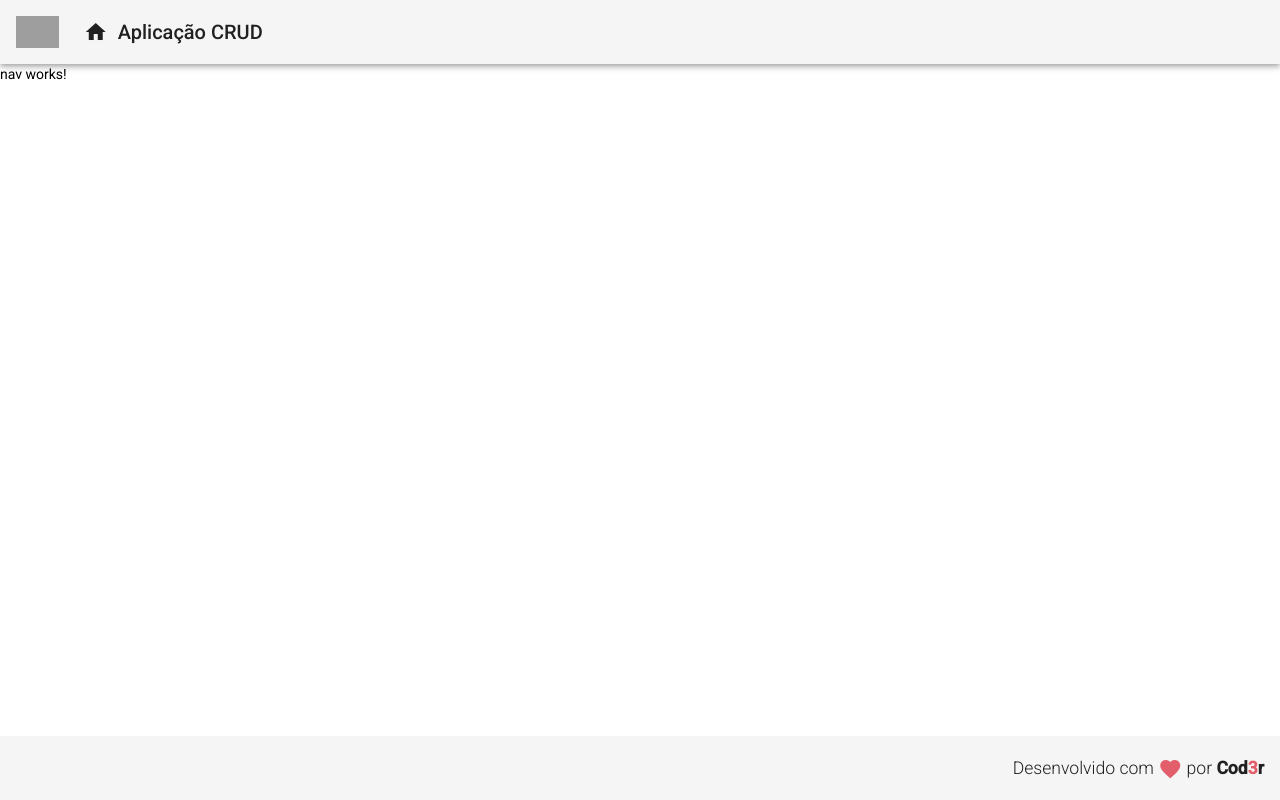
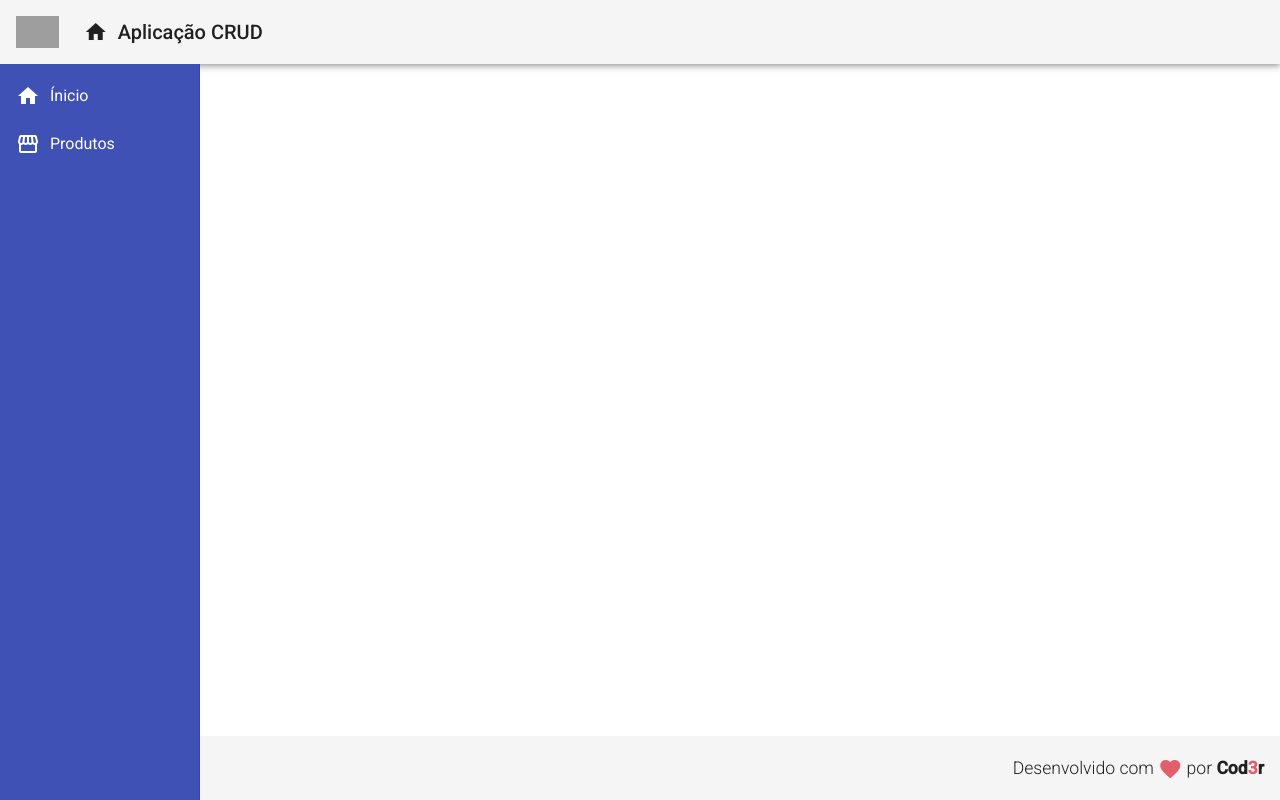
Before and after one commit to geraldodf/almoxarifado-frontend, an Angular app: page / in a window 1280 px wide. Built offline with nearby package versions, Linux system fonts and the light colour scheme; grey boxes are pictures that could not be loaded.

Commit message:
Criando parte de navegação

```diff
--- a/src/app/components/template/nav/nav.component.css
+++ b/src/app/components/template/nav/nav.component.css
@@ -0,0 +1,13 @@
+.sidenav {
+    background-color: #3f51b5;
+    width: 200px;
+
+}
+
+.sidenav a {
+    color: #fff;
+}
+
+.sidenav i {
+    padding-right: 10px;
+}
--- a/src/app/components/template/nav/nav.component.html
+++ b/src/app/components/template/nav/nav.component.html
@@ -1 +1,19 @@
-<p>nav works!</p>
+<mat-sidenav-container class="container">
+    <mat-sidenav class="sidenav" mode="side" opened
+    fixedInViewport="true" fixedTopGap="64">
+        <mat-nav-list class="nav-list">
+            <a mat-list-item>
+                <i class="material-icons" >
+                   home
+                </i>
+                Ínicio
+            </a>
+            <a mat-list-item>
+                <i class="material-icons" >
+                    storefront
+                </i>
+                Produtos
+            </a>
+        </mat-nav-list>
+    </mat-sidenav>
+</mat-sidenav-container>
```
